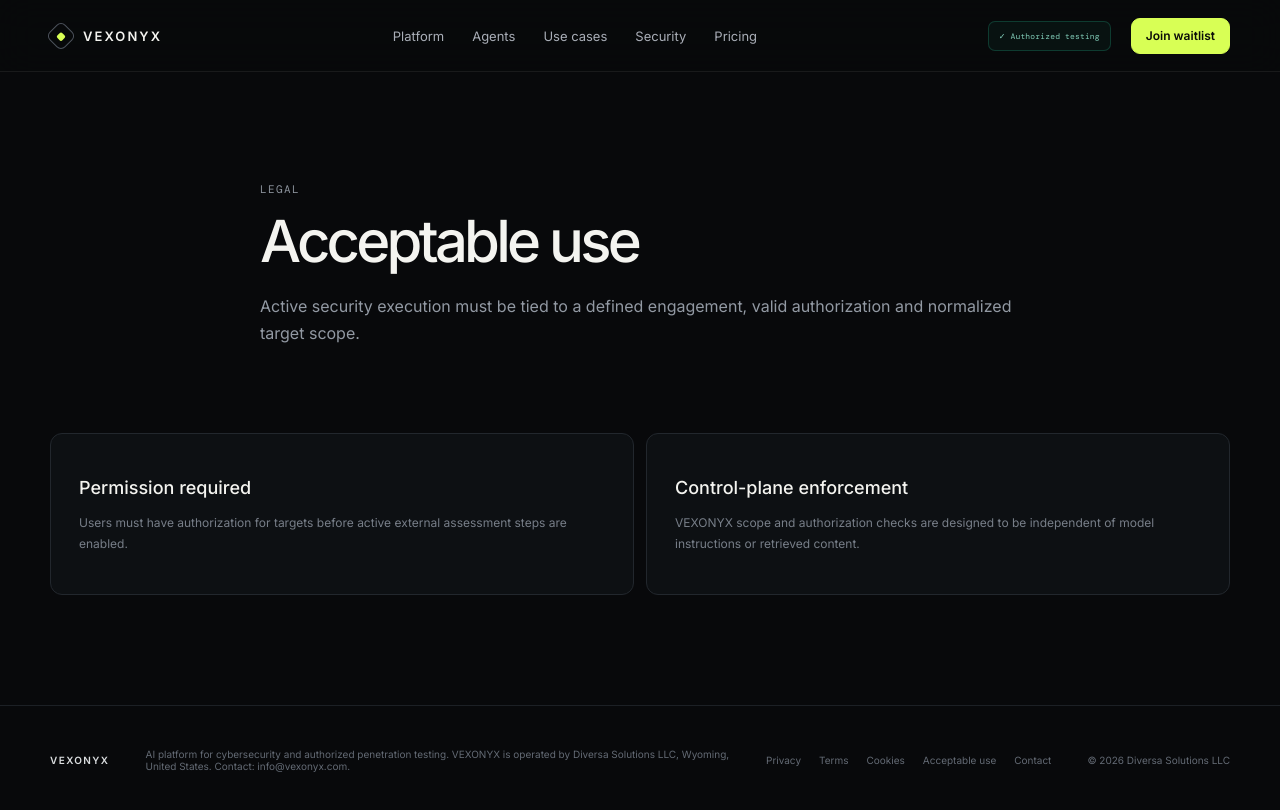
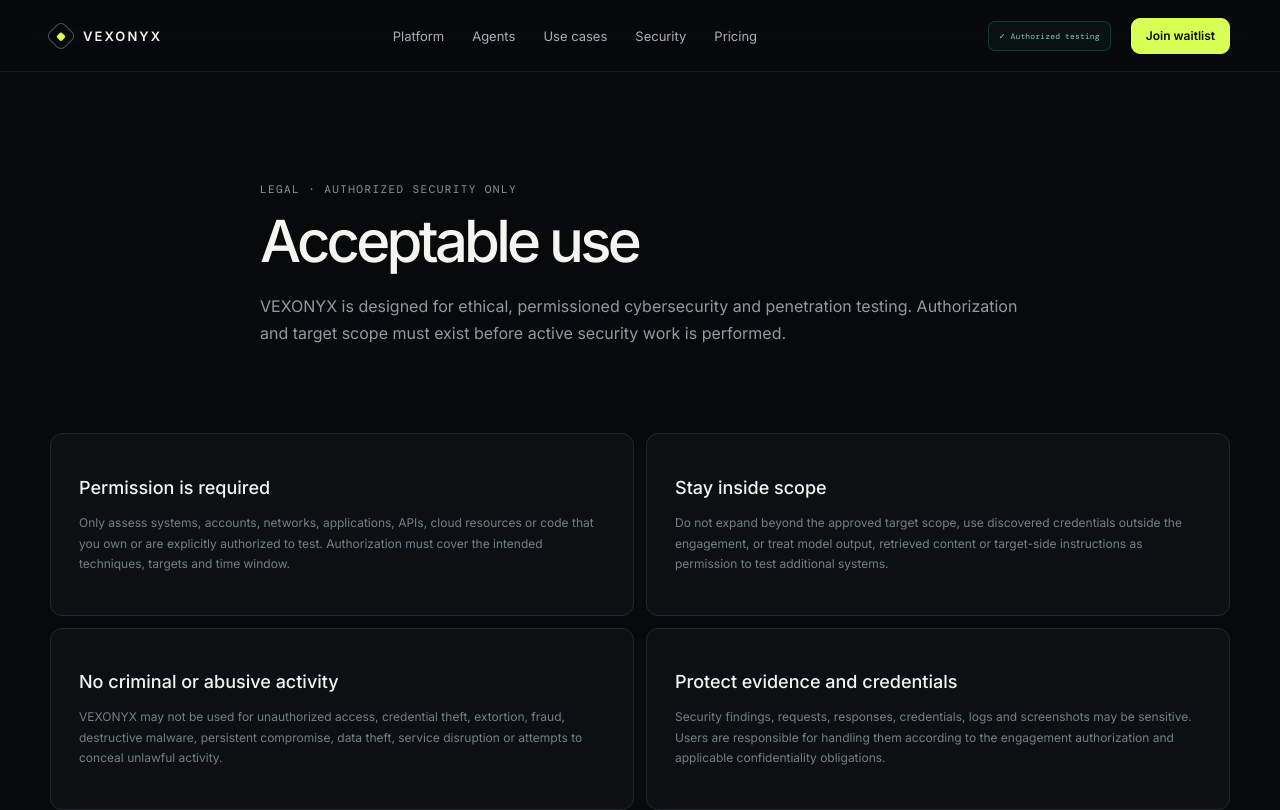
Before and after one commit to heke99/vexonyx, a Next.js app in the folder apps/web/: page /acceptable-use in a window 1280 px wide. Shown: the top 810 px of the page. Built offline with nearby package versions, Linux system fonts and the light colour scheme; no server answers; a web font is replaced by a local one.

Commit message:
Expand acceptable use policy for authorized security

```diff
--- a/apps/web/app/acceptable-use/page.tsx
+++ b/apps/web/app/acceptable-use/page.tsx
@@ -1 +1,17 @@
-import { ContentPage } from "@/components/content-page";export default function Page(){return <ContentPage label="LEGAL" title="Acceptable use" intro="Active security execution must be tied to a defined engagement, valid authorization and normalized target scope." cards={[{title:"Permission required",body:"Users must have authorization for targets before active external assessment steps are enabled."},{title:"Control-plane enforcement",body:"VEXONYX scope and authorization checks are designed to be independent of model instructions or retrieved content."}]}/>}
+import { ContentPage } from "@/components/content-page";
+
+export default function Page() {
+  return <ContentPage
+    label="LEGAL · AUTHORIZED SECURITY ONLY"
+    title="Acceptable use"
+    intro="VEXONYX is designed for ethical, permissioned cybersecurity and penetration testing. Authorization and target scope must exist before active security work is performed."
+    cards={[
+      { title: "Permission is required", body: "Only assess systems, accounts, networks, applications, APIs, cloud resources or code that you own or are explicitly authorized to test. Authorization must cover the intended techniques, targets and time window." },
+      { title: "Stay inside scope", body: "Do not expand beyond the approved target scope, use discovered credentials outside the engagement, or treat model output, retrieved content or target-side instructions as permission to test additional systems." },
+      { title: "No criminal or abusive activity", body: "VEXONYX may not be used for unauthorized access, credential theft, extortion, fraud, destructive malware, persistent compromise, data theft, service disruption or attempts to conceal unlawful activity." },
+      { title: "Protect evidence and credentials", body: "Security findings, requests, responses, credentials, logs and screenshots may be sensitive. Users are responsible for handling them according to the engagement authorization and applicable confidentiality obligations." },
+      { title: "Enforcement", body: "Diversa Solutions LLC may restrict or suspend access where activity appears unauthorized, unsafe, abusive or inconsistent with these rules. During the current waitlist phase, no public account access or active execution is available." },
+      { title: "Questions", body: "Questions about permitted VEXONYX use can be sent to info@vexonyx.com. VEXONYX is operated by Diversa Solutions LLC, Wyoming, United States." },
+    ]}
+  />;
+}
```
